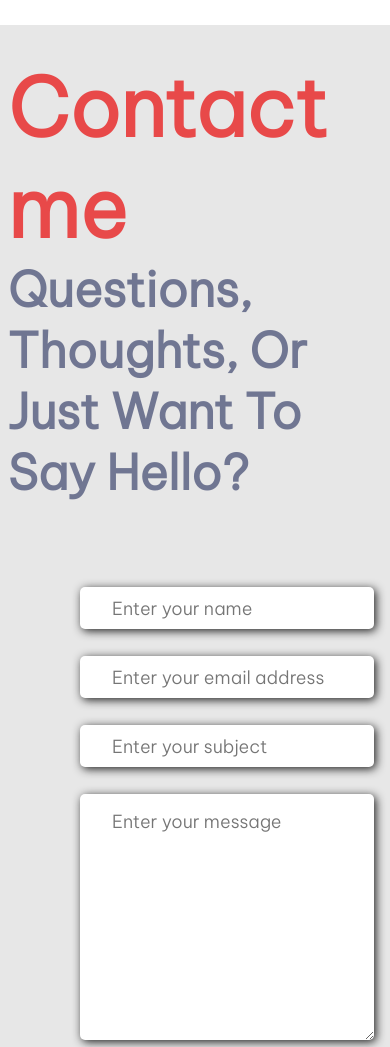
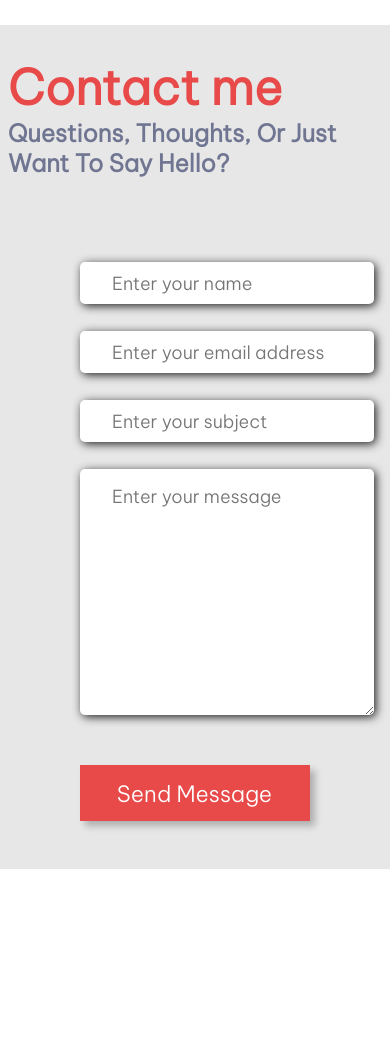
Before and after one commit to Sandeepsandy421/Portfolio_Website, a plain HTML site: page contact.html in a window 390 px wide. Shown: the top 1047 px of the page. After the commit the page ends 869 px from the top, so only its background shows below. Drawn offline with Linux system fonts and the light colour scheme.

Commit message:
Contact_media_update

```diff
--- a/styles.css
+++ b/styles.css
@@ -758,4 +758,11 @@ footer{
   .footer-wrapper{
     flex-direction: column;
   }
+  .contactus-heading{
+    font-size: 3rem;
+  }
+  .contactus-sub-heading{
+    font-size: 1.5em;
+  }
+
 }
```
